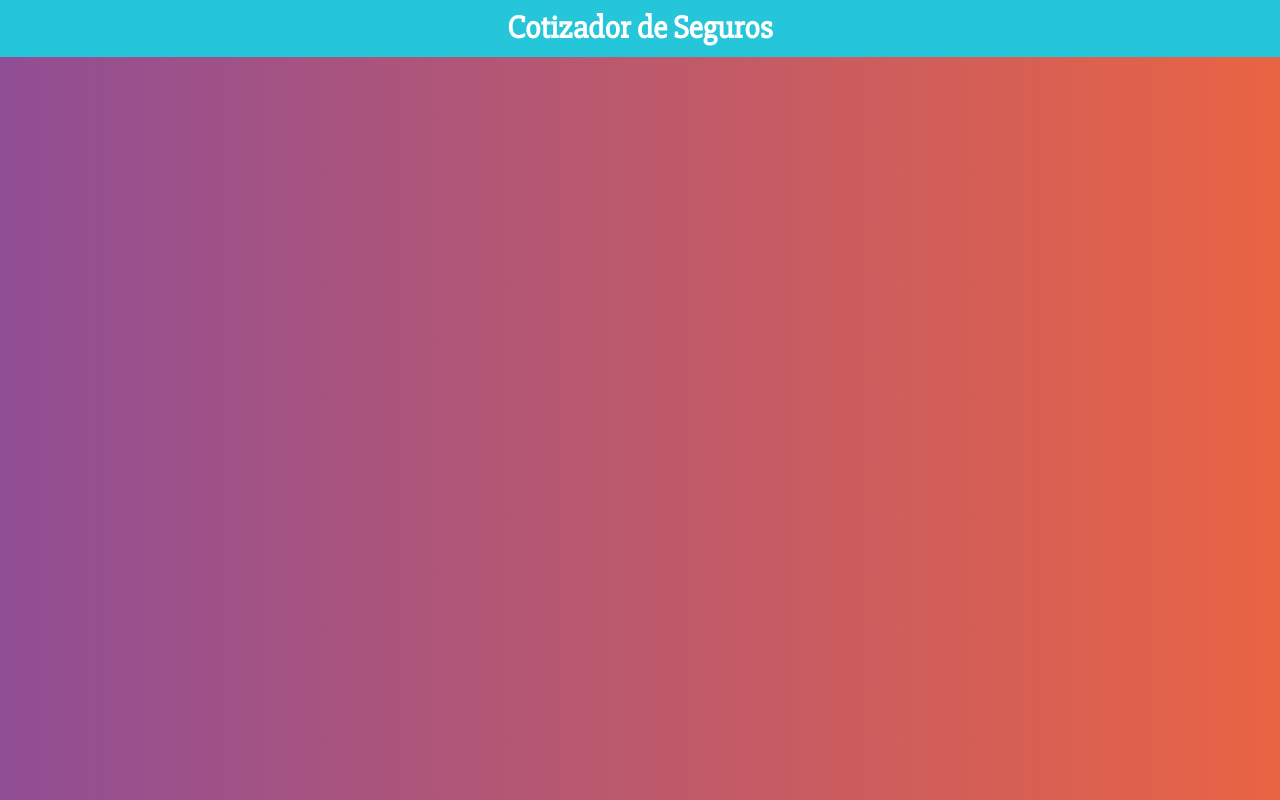
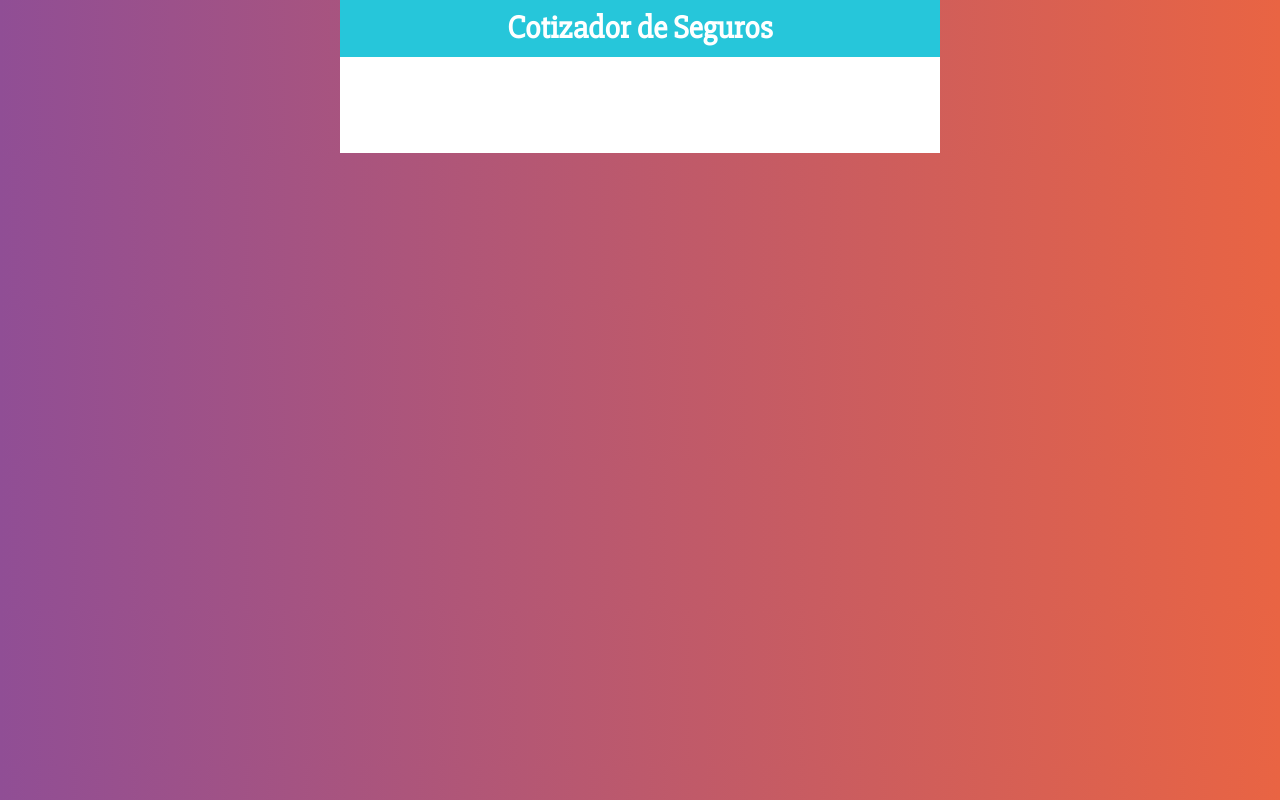
Before and after one commit to JoseIgnacioTapia/cotizador-seguros, a React (Create React App) app: page / in a window 1280 px wide. Built offline with nearby package versions, Linux system fonts and the light colour scheme.

Commit message:
Adding 2 Containers Component Styles

```diff
--- a/src/App.js
+++ b/src/App.js
@@ -1,10 +1,27 @@
 import Header from "./components/Header";
+
+import styled from '@emotion/styled';
+
+const Contenedor = styled.div`
+  max-width: 600px;
+  margin: 0 auto;
+`;
+const ContenedorFormulario = styled.div`
+  background-color: #FFF;
+  padding: 3rem;
+`;
 
 function App() {
   return (
-    <Header
-      titulo="Cotizador de Seguros"
-    />
+    <Contenedor>
+      <Header
+        titulo="Cotizador de Seguros"
+      />
+
+      <ContenedorFormulario>
+
+      </ContenedorFormulario>
+    </Contenedor>
   );
 }
 
```
